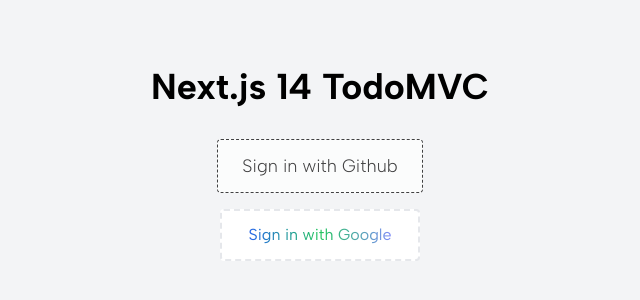
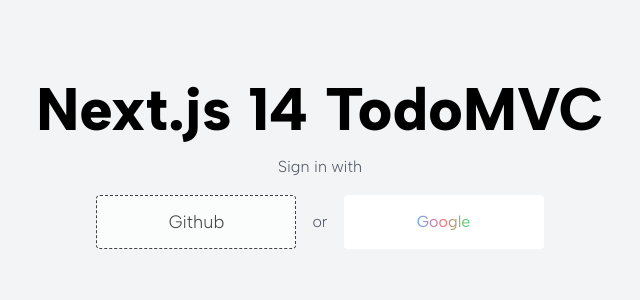
Before and after one commit to platypusrex/rsc-todomvc, a Next.js app: page /login in a window 1280 px wide. Shown: the part 236-536 px from the top of the page, without its empty margins (320-960 px from the left). Built offline with nearby package versions, Linux system fonts and the light colour scheme; no server answers; what envalid would draw is missing.

Commit message:
refactor: auth to use next middleware

```diff
--- a/src/app/globals.css
+++ b/src/app/globals.css
@@ -10,8 +10,13 @@
   }
 
   .login-btn-google {
-    @apply relative min-w-[200px] rounded border-2 border-dashed bg-white px-6 py-3 duration-200 hover:animate-none
-    hover:bg-gradient-to-r hover:from-blue-600 hover:via-green-500 hover:to-indigo-400;
+    @apply relative min-w-[200px] rounded border border-solid border-transparent bg-white px-6 py-3
+    duration-200 hover:animate-none hover:bg-gradient-to-r hover:from-blue-400 hover:via-red-400 hover:to-green-400;
+  }
+
+  .login-btn-google-text {
+    @apply bg-gradient-to-r from-blue-400 via-red-400 to-green-400 bg-clip-text leading-7
+    text-transparent duration-200 hover:animate-none group-hover:text-white
   }
 
   .todo-card {
--- a/src/app/login/page.tsx
+++ b/src/app/login/page.tsx
@@ -1,33 +1,37 @@
 import { signIn } from '~/auth';
 import { SubmitButton } from '~/components/SubmitButton';
 
-export default function Login () {
+export default function Login() {
   return (
-    <div className="bg-gray-100 flex flex-col items-center justify-center h-screen w-full">
-      <h1 className="text-4xl mb-8 font-bold">Next.js 14 TodoMVC</h1>
-      <form action={async () => {
+    <div className="flex h-screen w-full flex-col items-center justify-center bg-gray-100 px-2 md:px-0">
+      <h1 className="mb-4 text-center text-5xl font-extrabold md:text-6xl">Next.js 14 TodoMVC</h1>
+      <p className="mb-4 font-light text-gray-600">Sign in with</p>
+
+      <div className="flex flex-col items-center gap-4 md:flex-row">
+        <form
+          action={async () => {
             'use server';
             await signIn('github', { redirectTo: '/' });
-      }}>
+          }}
+        >
           <SubmitButton className="login-btn-github" loadingText="Beep bop boop...">
-          Sign in with Github
+            Github
           </SubmitButton>
         </form>
-
-      <form action={async () => {
+        <p className="font-light text-gray-600">or</p>
+        <form
+          action={async () => {
             'use server';
             await signIn('google', { redirectTo: '/' });
-      }}>
-        <SubmitButton className="login-btn-google mt-4 group" loadingText="Beep bop boop...">
-          <span
-            className="bg-gradient-to-r from-blue-600 via-green-500
-             to-indigo-400 duration-200 hover:animate-none text-transparent bg-clip-text
-             group-hover:text-white group-hover:bg-clip-[unset]"
+          }}
         >
-            Sign in with Google
+          <SubmitButton className="login-btn-google group" loadingText="Beep bop boop...">
+            <span className="login-btn-google-text">
+              Google
             </span>
           </SubmitButton>
         </form>
       </div>
+    </div>
   );
 }
--- a/src/app/page.tsx
+++ b/src/app/page.tsx
@@ -7,9 +7,7 @@
 import { TodoStatus } from '~/components/TodoStatus';
 import { TodoMessage } from '~/components/TodoMessage';
 import { DeleteTodo } from '~/components/DeleteTodo';
-import { LogoutButton } from '~/components/LogoutButton';
-import { redirect } from 'next/navigation';
-import { auth } from '~/auth';
+import { Footer } from '~/components/Footer';
 
 type TodoStatus = 'all' | 'active' | 'completed';
 
@@ -22,19 +20,12 @@
 };
 
 export default async function Home({ searchParams }: TodoProps) {
-  const session = await auth();
-  if (!session) {
-    redirect('/login');
-  }
-
   const status = searchParams?.status;
   const todos = await getTodos();
   const filteredTodos = todos.filter((todo) => (status === 'all' ? true : todo.status === status));
 
   return (
     <main className="flex min-h-screen flex-col items-center bg-gray-100 p-6">
-      <LogoutButton />
-
       <h1 className="mb-3 text-8xl font-thin tracking-tight text-gray-300">todos</h1>
       <div className="relative z-10 w-full max-w-[550px]">
         <div className={`todo-card ${!Boolean(todos.length) ? 'before:hidden after:hidden' :''}`}>
@@ -61,21 +52,7 @@
           )}
         </div>
 
-        <div className="flex flex-col gap-1.5 w-full items-center mt-16">
-          <p className="text-[10px] text-gray-300">Double-click to edit a todo</p>
-          <p className="text-[10px] text-gray-300">
-            Created by{' '}
-            <a className="text-gray-400 hover:underline" href="https://github.com/platypusrex">
-              Frank Cooke
-            </a>
-          </p>
-          <p className="text-[10px] text-gray-300">
-            In homage to {' '}
-            <a className="text-gray-400 hover:underline" href="https://todomvc.com/">
-              TodoMVC
-            </a>
-          </p>
-        </div>
+        <Footer />
       </div>
     </main>
   );
--- /dev/null
+++ b/src/auth.config.ts
@@ -0,0 +1,34 @@
+import GitHub from 'next-auth/providers/github';
+import Google from 'next-auth/providers/google';
+import type { NextAuthConfig } from 'next-auth';
+
+export default {
+  providers: [
+    GitHub,
+    Google({
+      clientSecret: process.env.GOOGLE_CLIENT_SECRET,
+      clientId: process.env.GOOGLE_CLIENT_ID,
+    }),
+  ],
+  pages: {
+    signIn: '/login',
+  },
+  session: { strategy: 'jwt' },
+  callbacks: {
+    jwt({ token, account, profile }: any) {
+      if (account) {
+        token.accessToken = account.access_token;
+        token.id = profile.id;
+      }
+      return token;
+    },
+    async session({ session, token }: any) {
+      session.accessToken = token.accessToken;
+      session.user.id = token.sub;
+      return session;
+    },
+    redirect({baseUrl}) {
+      return baseUrl;
+    }
+  },
+} satisfies NextAuthConfig;
--- a/src/auth.ts
+++ b/src/auth.ts
@@ -1,23 +1,9 @@
 import NextAuth from 'next-auth';
-import GitHub from 'next-auth/providers/github';
-import Google from 'next-auth/providers/google';
 import { DrizzleAdapter } from '@auth/drizzle-adapter';
-import { env } from '~/config/environment';
 import { db } from '~/db';
+import authConfig from '~/auth.config';
 
 export const { handlers, auth, signIn, signOut } = NextAuth({
-  providers: [
-    GitHub,
-    Google({ clientSecret: env.GOOGLE_CLIENT_SECRET, clientId: env.GOOGLE_CLIENT_ID }),
-  ],
   adapter: DrizzleAdapter(db),
-  pages: {
-    signIn: '/login',
-  },
-  callbacks: {
-    async session({ session, user }) {
-      session.user.id = user.id;
-      return session;
-    },
-  },
+  ...authConfig
 });
--- /dev/null
+++ b/src/components/Footer/Footer.tsx
@@ -0,0 +1,21 @@
+import React from 'react';
+import { LogoutButton } from '~/components/LogoutButton';
+
+export const Footer: React.FC = () => (
+  <div className="flex flex-col gap-1.5 w-full items-center mt-16">
+    <p className="text-[10px] text-gray-300">Double-click to edit a todo</p>
+    <p className="text-[10px] text-gray-300">
+      Created by{' '}
+      <a className="text-gray-400 hover:underline" href="https://github.com/platypusrex">
+        Frank Cooke
+      </a>
+    </p>
+    <p className="text-[10px] text-gray-300">
+      In homage to {' '}
+      <a className="text-gray-400 hover:underline" href="https://todomvc.com/">
+        TodoMVC
+      </a>
+    </p>
+    <LogoutButton />
+  </div>
+);
--- /dev/null
+++ b/src/components/Footer/index.ts
@@ -0,0 +1 @@
+export * from './Footer';
--- a/src/components/LogoutButton/LogoutButton.tsx
+++ b/src/components/LogoutButton/LogoutButton.tsx
@@ -4,16 +4,24 @@
 
 export const LogoutButton: React.FC = () => (
   <form
-    className="absolute right-2 top-2"
     action={async () => {
       'use server';
       await signOut();
     }}
   >
-    <SubmitButton
-      className="border border-solid border-gray-300 bg-white px-2 py-1 text-sm text-gray-600"
-    >
-      logout
+    <SubmitButton className="border border-solid border-gray-300 bg-white px-2 py-0.5 ">
+      <span className="flex items-center gap-2 text-xs text-gray-400">
+        <svg
+          xmlns="http://www.w3.org/2000/svg"
+          viewBox="0 0 20 20"
+          fill="currentColor"
+          className="h-3 w-3 rotate-90 text-gray-600"
+        >
+          <path d="M9.25 13.25a.75.75 0 001.5 0V4.636l2.955 3.129a.75.75 0 001.09-1.03l-4.25-4.5a.75.75 0 00-1.09 0l-4.25 4.5a.75.75 0 101.09 1.03L9.25 4.636v8.614z" />
+          <path d="M3.5 12.75a.75.75 0 00-1.5 0v2.5A2.75 2.75 0 004.75 18h10.5A2.75 2.75 0 0018 15.25v-2.5a.75.75 0 00-1.5 0v2.5c0 .69-.56 1.25-1.25 1.25H4.75c-.69 0-1.25-.56-1.25-1.25v-2.5z" />
+        </svg>
+        logout
+      </span>
     </SubmitButton>
   </form>
 );
```
Also changed, not shown: src/middleware.ts (+13 -4 lines). Lines whose indentation alone changed are shown as unchanged.
